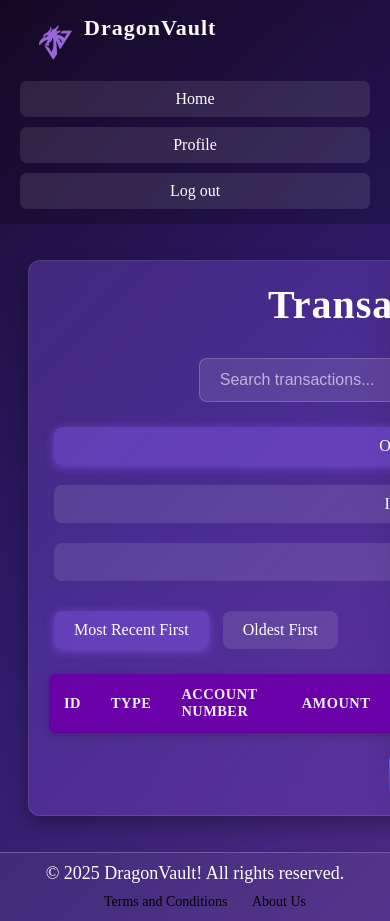
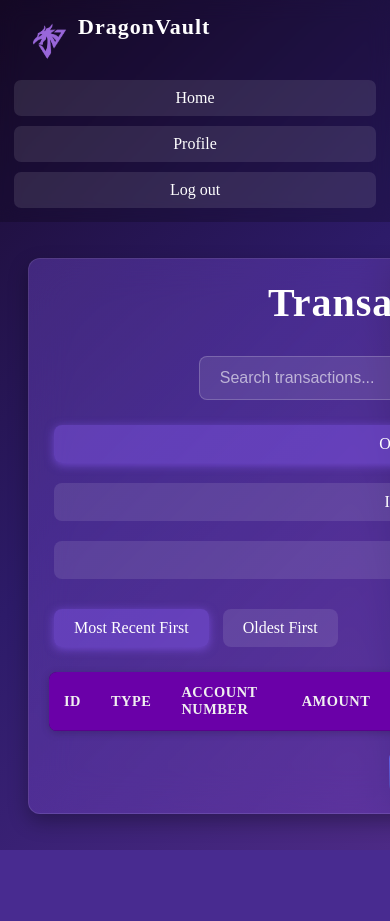
Before and after one commit to PUP-BSIT/project-dragonfly, a PHP site: page /Dragon_Vault/public/transaction_history.html in a window 390 px wide; the page is wider, and only the part inside the window is pictured. After the commit the page ends 850 px from the top of that part, so only its background shows below. Run offline with PHP 8.4, Linux system fonts and the light colour scheme; lists and menus that the app fills with data are empty.

Commit message:
remove footer in user dashboard, profile and transaction history

```diff
--- a/Dragon_Vault/public/css/dashboard.css
+++ b/Dragon_Vault/public/css/dashboard.css
@@ -497,22 +481,6 @@ body {
         font-size: 14px;
     }
 
-    .footer {
-        padding: 8px 8px;
-        font-size: 13px;
-    }
-
-    .footer-content {
-        font-size: 14px;
-        flex-direction: column;
-        gap: 6px;
-    }
-
-    .footer-links a {
-        margin-left: 12px;
-        font-size: 14px;
-    }
-
     .view-all-btn {
         padding: 7px 12px;
         font-size: 14px;
@@ -565,35 +533,7 @@ body {
         border-radius: 4px;
         cursor: pointer;
     }
-
-.footer {
-    background-color: rgba(255, 255, 255, 0.05);
-    padding: 10px 25px;
-    text-align: center;
-    font-size: 14px;
-    color: white;
-    border-top: 1px solid rgba(255, 255, 255, 0.2);
 }
-
-.footer-content {
-    display: flex;
-    justify-content: center;
-    font-size: 18px;
-    align-items: center;
-    max-width: 1200px;
-    margin: 0 auto;
-}
-
-.footer-links a {
-    color: #000000;
-    margin-left: 20px;
-    text-decoration: none;
-    transition: color 0.3s ease;
-}
-
-.footer-links a:hover {
-    color: white;
-    text-decoration: underline;
 
 /* Existing CSS for transactions-content */
 .transactions-content {
--- a/Dragon_Vault/public/transaction_history.html
+++ b/Dragon_Vault/public/transaction_history.html
@@ -11,7 +11,10 @@
     <body>
         <header class="header">
             <div class="logo">
-            <img src="../assets/logo.png" alt="DragonVault" class="logo-img" />
+                <img
+                    src="../assets/logo.png"
+                    alt="DragonVault"
+                    class="logo-img" />
                 <h1 class="logo-text">DragonVault</h1>
             </div>
             <nav class="nav-buttons">
@@ -26,19 +29,38 @@
                 <h1>Transaction History</h1>
 
                 <div class="search-container">
-                <input type="text" id="transaction-search" placeholder="Search transactions...">
+                    <input
+                        type="text"
+                        id="transaction-search"
+                        placeholder="Search transactions..." />
                 </div>
 
                 <div class="transaction-tabs">
-                <button class="tab-btn active" data-tab="outbound">Outbound Transactions</button>
-                <button class="tab-btn" data-tab="inbound">Inbound Transactions</button>
-                <button class="tab-btn" data-tab="teller">Teller Transactions</button>
+                    <button class="tab-btn active" data-tab="outbound">
+                        Outbound Transactions
+                    </button>
+                    <button class="tab-btn" data-tab="inbound">
+                        Inbound Transactions
+                    </button>
+                    <button class="tab-btn" data-tab="teller">
+                        Teller Transactions
+                    </button>
                 </div>
 
                 <div class="tab-content active" id="outbound-tab">
                     <div class="sort-controls">
-                    <button class="sort-btn active" data-sort-order="DESC" data-type="outbound">Most Recent First</button>
-                    <button class="sort-btn" data-sort-order="ASC" data-type="outbound">Oldest First</button>
+                        <button
+                            class="sort-btn active"
+                            data-sort-order="DESC"
+                            data-type="outbound">
+                            Most Recent First
+                        </button>
+                        <button
+                            class="sort-btn"
+                            data-sort-order="ASC"
+                            data-type="outbound">
+                            Oldest First
+                        </button>
                     </div>
                     <table class="transaction-table">
                         <thead>
@@ -58,14 +80,26 @@
                         </tbody>
                     </table>
                     <div class="load-more-container">
-                    <button class="load-more-btn" id="load-more-outbound">Load More</button>
+                        <button class="load-more-btn" id="load-more-outbound">
+                            Load More
+                        </button>
                     </div>
                 </div>
 
                 <div class="tab-content" id="inbound-tab">
                     <div class="sort-controls">
-                    <button class="sort-btn active" data-sort-order="DESC" data-type="inbound">Most Recent First</button>
-                    <button class="sort-btn" data-sort-order="ASC" data-type="inbound">Oldest First</button>
+                        <button
+                            class="sort-btn active"
+                            data-sort-order="DESC"
+                            data-type="inbound">
+                            Most Recent First
+                        </button>
+                        <button
+                            class="sort-btn"
+                            data-sort-order="ASC"
+                            data-type="inbound">
+                            Oldest First
+                        </button>
                     </div>
                     <table class="transaction-table">
                         <thead>
@@ -85,14 +119,26 @@
                         </tbody>
                     </table>
                     <div class="load-more-container">
-                    <button class="load-more-btn" id="load-more-inbound">Load More</button>
+                        <button class="load-more-btn" id="load-more-inbound">
+                            Load More
+                        </button>
                     </div>
                 </div>
 
                 <div class="tab-content" id="teller-tab">
                     <div class="sort-controls">
-                    <button class="sort-btn active" data-sort-order="DESC" data-type="teller">Most Recent First</button>
-                    <button class="sort-btn" data-sort-order="ASC" data-type="teller">Oldest First</button>
+                        <button
+                            class="sort-btn active"
+                            data-sort-order="DESC"
+                            data-type="teller">
+                            Most Recent First
+                        </button>
+                        <button
+                            class="sort-btn"
+                            data-sort-order="ASC"
+                            data-type="teller">
+                            Oldest First
+                        </button>
                     </div>
                     <table class="transaction-table">
                         <thead>
@@ -109,20 +155,12 @@
                         </tbody>
                     </table>
                     <div class="load-more-container">
-                    <button class="load-more-btn" id="load-more-teller">Load More</button>
+                        <button class="load-more-btn" id="load-more-teller">
+                            Load More
+                        </button>
                     </div>
                 </div>
             </div>
         </main>
-
-    <footer class="footer">
-        <div class="footer-content">
-            &copy; 2025 DragonVault! All rights reserved.
-            <div class="footer-links">
-                <a href="terms_and_conditions.html">Terms and Conditions</a>
-                <a href="about_us.html">About Us</a>
-            </div>
-        </div>
-    </footer>
     </body>
 </html>
```
Also changed, not shown: other parts of Dragon_Vault/public/css/dashboard.css (+0 -49 lines), Dragon_Vault/public/dashboard.html (+10 -26 lines), Dragon_Vault/public/profile.html (+0 -9 lines). Lines whose indentation alone changed are shown as unchanged.
